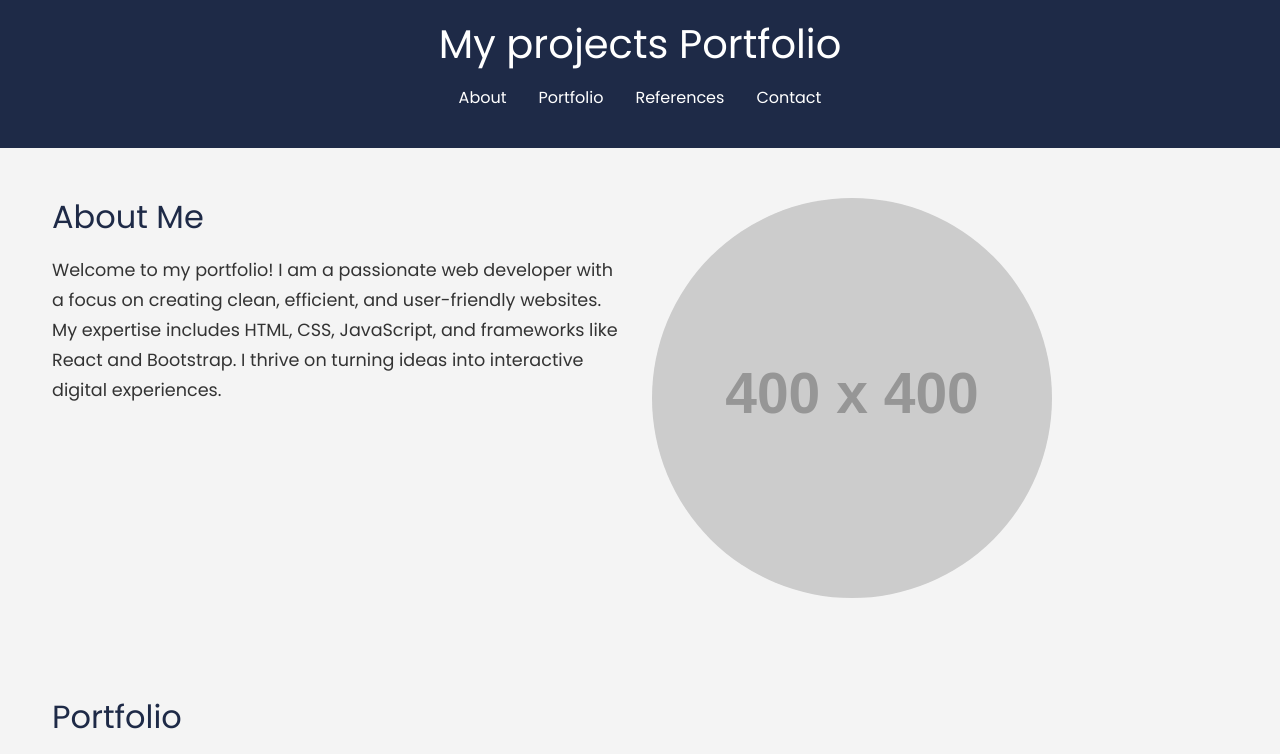
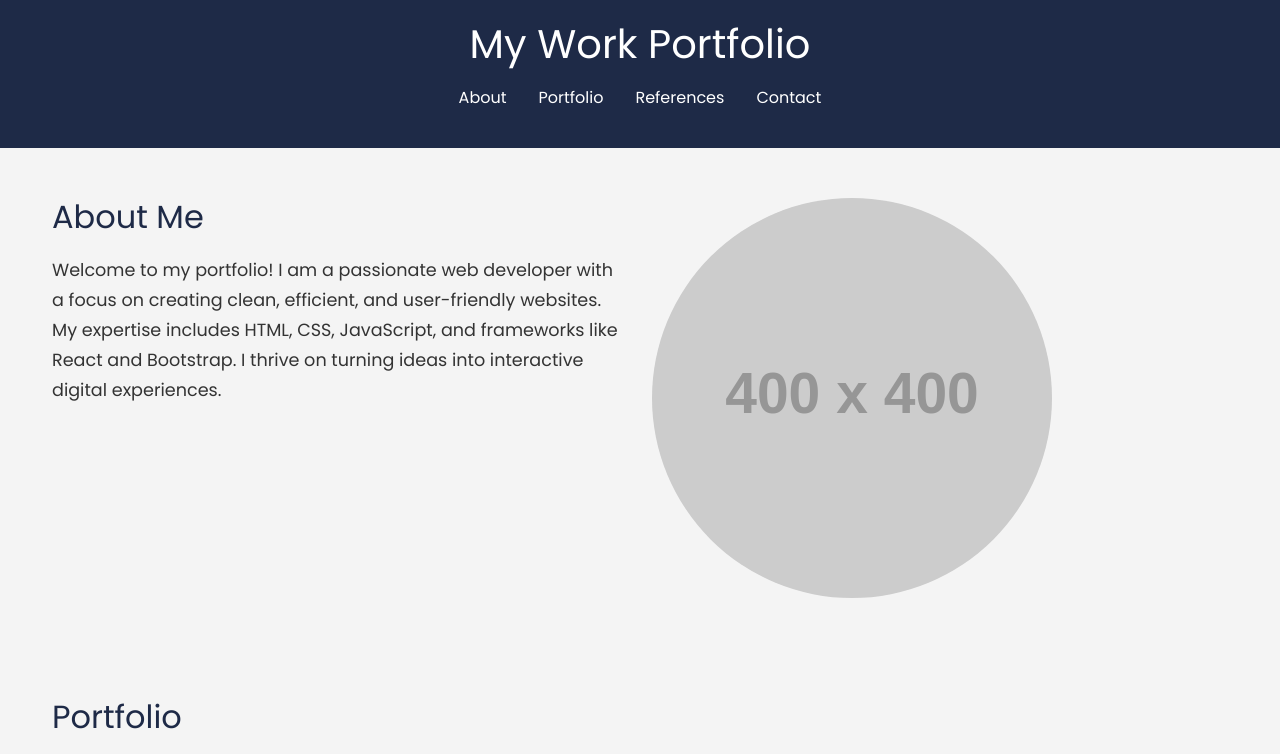
Before and after one commit to Amanda-Albuquerque-dev/my-website, a plain HTML site: page index.html in a window 1280 px wide. Shown: the top 754 px of the page. Drawn offline with nearby package versions, Linux system fonts and the light colour scheme; placeholder pictures from the web are drawn by us; a script that the page names is missing.

Commit message:
fix: bug 1234

```diff
--- a/index.html
+++ b/index.html
@@ -80,7 +80,7 @@
 </head>
 <body>
 <header>
-    <h1>My projects Portfolio</h1>
+    <h1>My Work Portfolio</h1>
     <nav>
         <ul class="nav justify-content-center nav-pills">
             <li class="nav-item">
```
